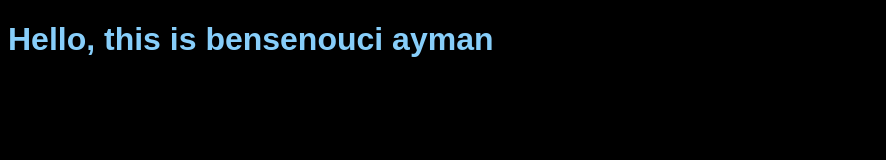
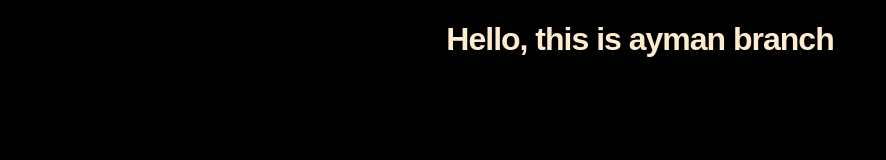
Before and after one commit to bensenouci-ayman/myproject, a plain HTML site: page index.html in a window 1280 px wide. Shown: the whole page, without its empty margins (0-886 px from the left). Drawn offline with Linux system fonts and the light colour scheme.

Commit message:
changing style for title and align center

```diff
--- a/index.html
+++ b/index.html
@@ -8,7 +8,7 @@
 </head>
 <body>
 
-    <h1>Hello, this is bensenouci ayman</h1>
+    <h1>Hello, this is ayman branch </h1>
     <script src="app.js"></script>
 </body>
 </html>
--- a/style.css
+++ b/style.css
@@ -1,7 +1,9 @@
 h1 {
-    color: lightskyblue;
+    color: blanchedalmond;
+    letter-spacing: -1px;
 }
 body {
     background-color: #000;
     font-family: Arial, Helvetica, sans-serif;
+    text-align: center;
 }
```
